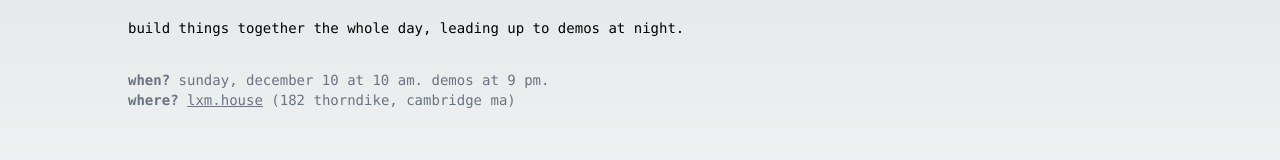
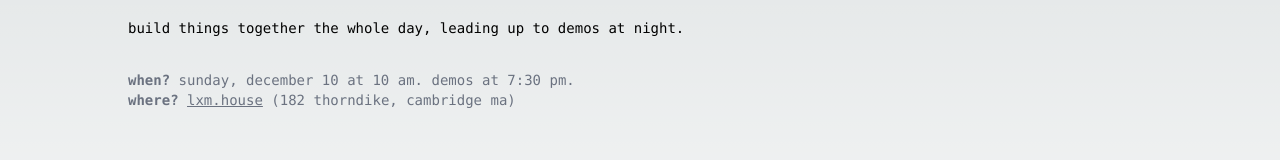
Before and after one commit to rhotter/hardware-hack, a Next.js app: page / in a window 1280 px wide. Shown: the part 317-477 px from the top of the page. Built offline with nearby package versions, Linux system fonts and the light colour scheme.

Commit message:
update demos time

```diff
--- a/app/page.tsx
+++ b/app/page.tsx
@@ -56,7 +56,7 @@ export default function Home() {
           <ul className="">
             <li>
               <span className="font-bold">when?</span> sunday, december 10 at 10
-              am. demos at 9 pm.
+              am. demos at 7:30 pm.
             </li>
             <li>
               <span className="font-bold">where?</span>{" "}
```
